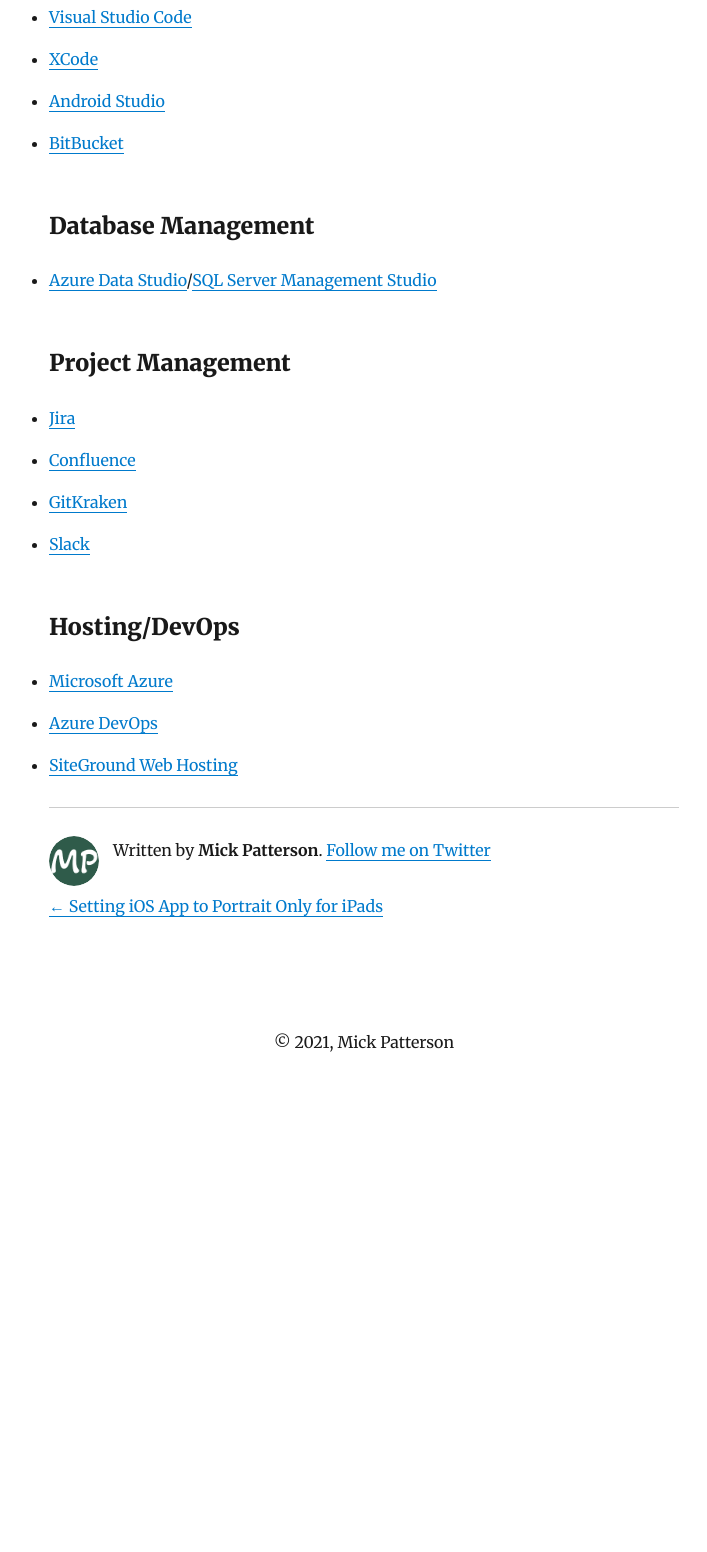
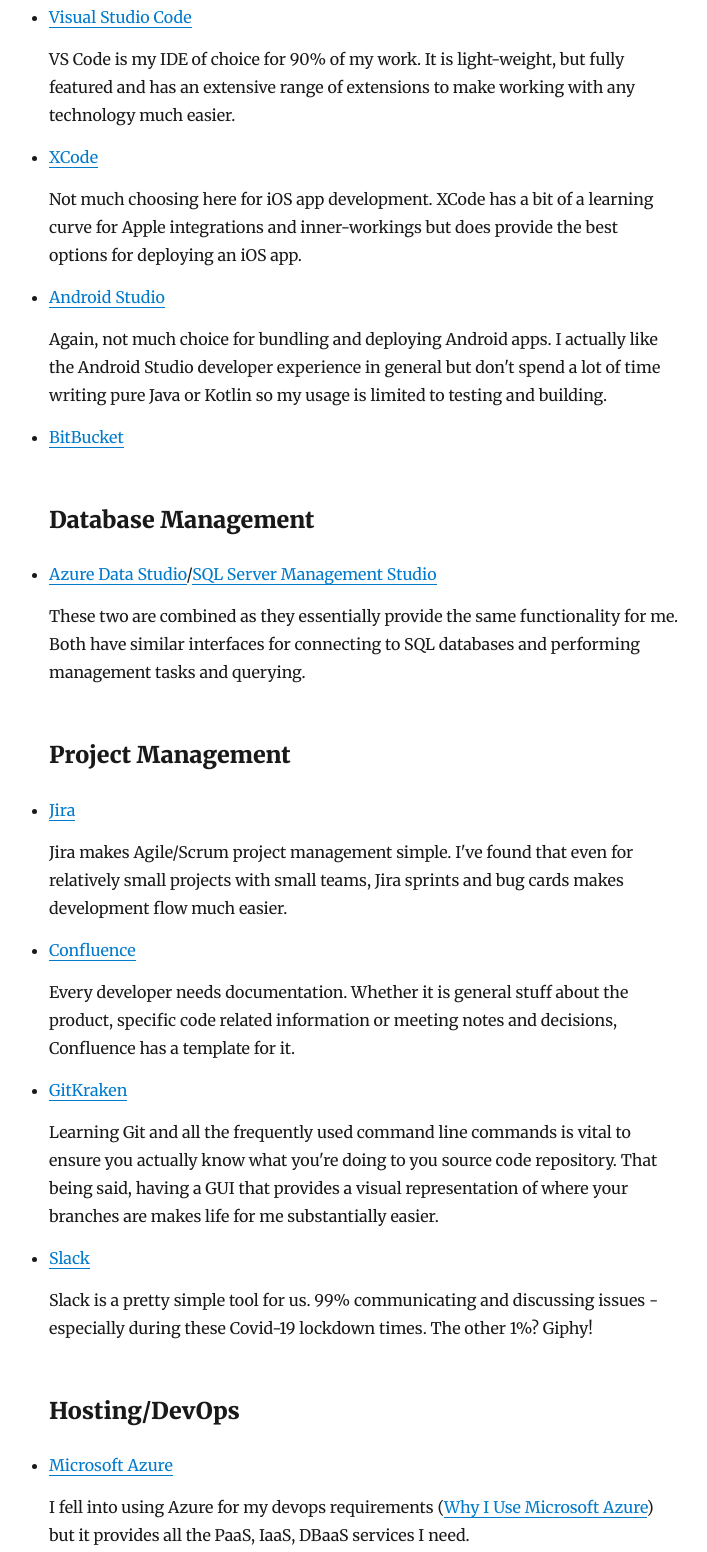
Before and after one commit to mpat8121/portfolio, a Gatsby site: page /blog/best-indie-developer-tools/ in a window 1280 px wide. Shown: the part 582-2134 px from the top of the page, without its empty margins (276-983 px from the left). Before the commit the page ends 1662 px from the top, so only its background shows below. Built offline with nearby package versions, Linux system fonts and the light colour scheme; Gatsby itself is replaced by a stand-in of ours; some packages are replaced by stand-ins of ours.

Commit message:
Update Blog “best-indie-developer-tools”

```diff
--- a/content/blog/best-indie-developer-tools.md
+++ b/content/blog/best-indie-developer-tools.md
@@ -13,23 +13,45 @@
 ### Coding
 
 * [Visual Studio Code](https://code.visualstudio.com/)
+
+  VS Code is my IDE of choice for 90% of my work. It is light-weight, but fully featured and has an extensive range of extensions to make working with any technology much easier.
 * [XCode](https://developer.apple.com/xcode/)
+
+  Not much choosing here for iOS app development. XCode has a bit of a learning curve for Apple integrations and inner-workings but does provide the best options for deploying an iOS app.
 * [Android Studio](https://developer.android.com/studio)
+
+  Again, not much choice for bundling and deploying Android apps. I actually like the Android Studio developer experience in general but don't spend a lot of time writing pure Java or Kotlin so my usage is limited to testing and building.
 * [BitBucket](https://bitbucket.org/)
 
 ### Database Management
 
 * [Azure Data Studio](https://docs.microsoft.com/en-us/sql/azure-data-studio/download-azure-data-studio?view=sql-server-ver15)/[SQL Server Management Studio](https://docs.microsoft.com/en-us/sql/ssms/download-sql-server-management-studio-ssms?view=sql-server-ver15)
 
+  These two are combined as they essentially provide the same functionality for me. Both have similar interfaces for connecting to SQL databases and performing management tasks and querying.
+
 ### [](https://docs.microsoft.com/en-us/sql/ssms/download-sql-server-management-studio-ssms?view=sql-server-ver15)Project Management
 
 * [Jira](https://www.atlassian.com/software/jira)
+
+  Jira makes Agile/Scrum project management simple. I've found that even for relatively small projects with small teams, Jira sprints and bug cards makes development flow much easier.
 * [Confluence](https://www.atlassian.com/software/confluence)
+
+  Every developer needs documentation. Whether it is general stuff about the product, specific code related information or meeting notes and decisions, Confluence has a template for it.
 * [GitKraken](https://www.gitkraken.com/)
+
+  Learning Git and all the frequently used command line commands is vital to ensure you actually know what you're doing to you source code repository. That being said, having a GUI that provides a visual representation of where your branches are makes life for me substantially easier.
 * [Slack](https://slack.com/intl/en-au/)
+
+  Slack is a pretty simple tool for us. 99% communicating and discussing issues - especially during these Covid-19 lockdown times. The other 1%? Giphy!
 
 ### Hosting/DevOps
 
 * [Microsoft Azure](https://azure.microsoft.com/en-au/)
+
+  I fell into using Azure for my devops requirements ([Why I Use Microsoft Azure](https://www.mickpatterson.com.au/blog/why-i-use-microsoft-azure/)) but it provides all the PaaS, IaaS, DBaaS services I need.
 * [Azure DevOps](https://azure.microsoft.com/en-au/services/devops/)
+
+  Automating the integration/deployment of production apps makes life substantially easier and faster. There's something comforting about simply having to push to your main branch and walk away knowing that unless you really stuffed up, your app will build and deploy to production without you being involved.
 * [SiteGround Web Hosting](https://www.siteground.com/index.htm?afcode=cd682f354478356e77ed18c0a0e722fd)
+
+  Sometimes I need to throw up a quick WordPress landing page or simple website for a client. The reality is that for this sort of website where there's nothing more than a few pages and a contact form, wordpress is quicker and looks just fine. SiteGround provide easy install of WordPress sites and easy configuration sections to hook domains in, SSL certifications, CDN's and any other installs required.
```
